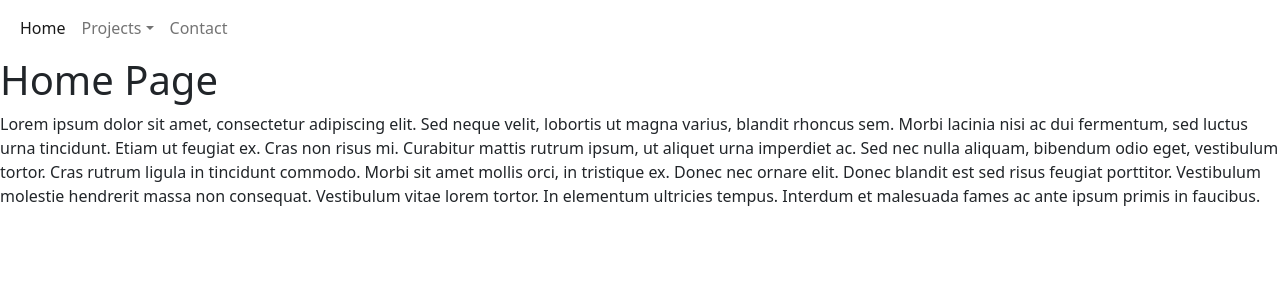
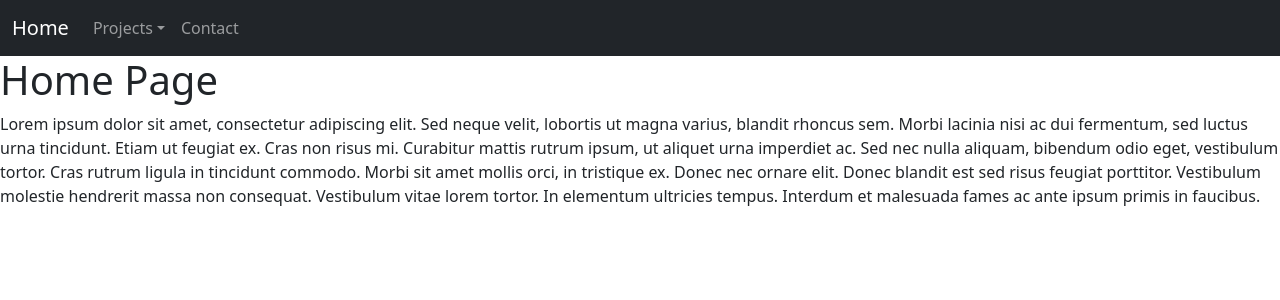
Before and after one commit to MadeOfBees/BeesPortfolio, a React (Create React App) app: page / in a window 1280 px wide. Shown: the top 300 px of the page. Built offline with nearby package versions, Linux system fonts and the light colour scheme.

Commit message:
fixed nav

```diff
--- a/src/components/Display.js
+++ b/src/components/Display.js
@@ -9,6 +9,7 @@ import Proj5 from './pages/projects/Proj5';
 import Proj6 from './pages/projects/Proj6';
 import Proj7 from './pages/projects/Proj7';
 import Contact from './pages/Contact';
+import Backrooms from './pages/Backrooms';
 
 export default function PortfolioContainer() {
   const [currentPage, setCurrentPage] = useState('Home');
@@ -19,7 +20,7 @@ export default function PortfolioContainer() {
       return <Home />;
     }
     if (currentPage === 'Proj1') {
-      return <Proj1 />;
+      return <Backrooms />;
     }
     if (currentPage === 'Proj2') {
       return <Proj2 />;
@@ -39,7 +40,10 @@ export default function PortfolioContainer() {
     if (currentPage === 'Proj7') {
       return <Proj7 />;
     }
-    return <Contact />;
+    if (currentPage === 'Contact') {
+      return <Contact />;
+    }
+    return <Backrooms />;
   };
 
   const handlePageChange = (page) => setCurrentPage(page);
--- a/src/components/NavBar.js
+++ b/src/components/NavBar.js
@@ -7,22 +7,21 @@ import NavDropdown from 'react-bootstrap/NavDropdown';
 
 function NavBar({ currentPage, handlePageChange }) {
   return (
-    <Navbar expand="lg">
+    <Navbar variant="dark" bg="dark" expand="lg">
       <Container fluid>
-        <Navbar.Toggle aria-controls="navbar" />
-        <Navbar.Collapse id="navbar">
+        <Navbar.Brand
+          href="#home"
+          onClick={() => handlePageChange('Home')}
+          className={currentPage === 'Home' ? 'nav-link active' : 'nav-link'}
+        >Home
+        </Navbar.Brand>
+        <Navbar.Toggle aria-controls="navbar-dark-example" />
+        <Navbar.Collapse id="navbar-dark-example">
           <Nav>
-            <Nav.Item>
-              <Nav.Link
-                href="#home"
-                onClick={() => handlePageChange('Home')}
-                className={currentPage === 'Home' ? 'nav-link active' : 'nav-link'}
-              >Home
-              </Nav.Link>
-            </Nav.Item>
             <NavDropdown
               id="nav-dropdown-dark-example"
               title="Projects"
+              menuVariant="dark"
             >
               <Dropdown.Item
                 href="#Proj1"
--- /dev/null
+++ b/src/components/pages/Backrooms.js
@@ -0,0 +1,12 @@
+import React from 'react';
+import "bootstrap/dist/css/bootstrap.css";
+import Image from "react-bootstrap/Image";
+
+export default function Home() {
+  return (
+    <div>
+      <h1>How did you get here?</h1>
+      <Image src="https://i.ytimg.com/vi/4UrtIsKbpfQ/maxresdefault.jpg"alt="example"/>
+    </div>
+  );
+}
```
